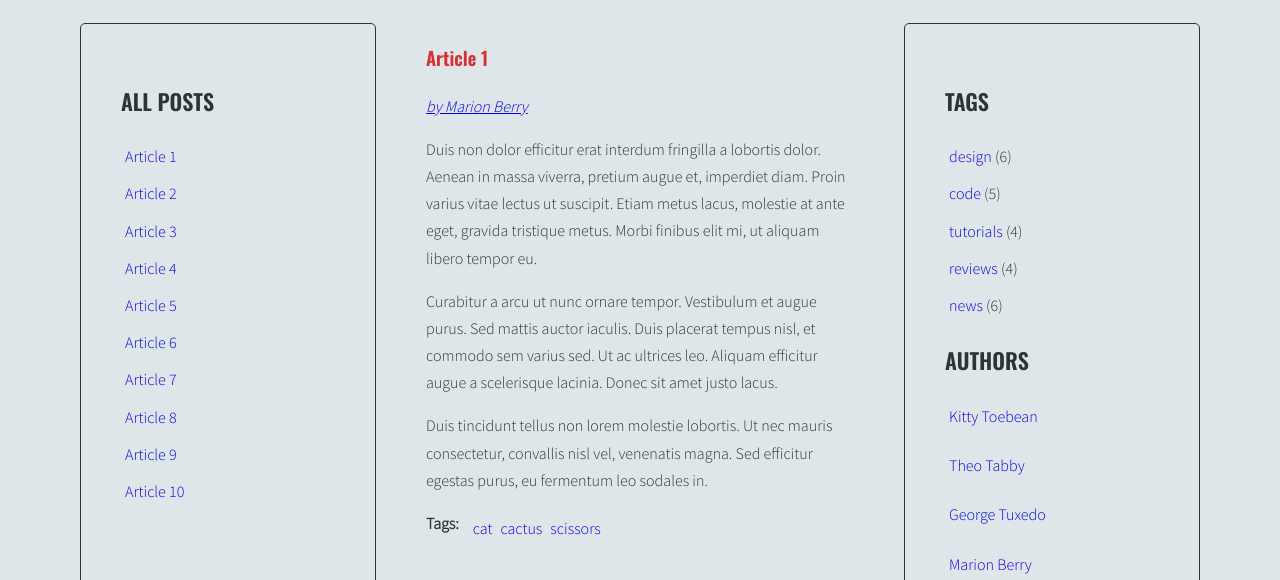
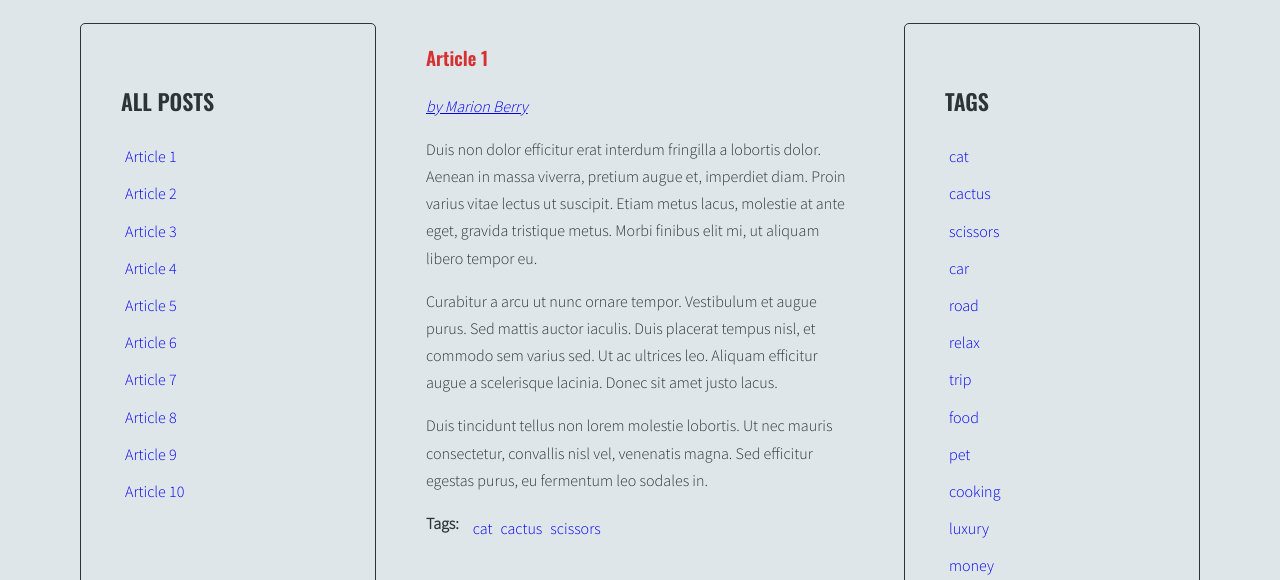
Before and after one commit to filip-taczkowski/javascript-blog, a website: page index.html in a window 1280 px wide. Shown: the part 220-800 px from the top of the page. Drawn offline with nearby package versions, Linux system fonts and the light colour scheme.

Commit message:
Add generateTags function

```diff
--- a/index.html
+++ b/index.html
@@ -180,11 +180,6 @@
             <aside class="sidebar sidebar-right">
               <h2 class="section-title">Tags</h2>
               <ul class="list tags">
-                <li><a href="#">design</a> <span>(6)</span></li>
-                <li><a href="#">code</a> <span>(5)</span></li>
-                <li><a href="#">tutorials</a> <span>(4)</span></li>
-                <li><a href="#">reviews</a> <span>(4)</span></li>
-                <li><a href="#">news</a> <span>(6)</span></li>
               </ul>
               <h2 class="section-title">Authors</h2>
               <ul class="list authors">
--- a/js/script.js
+++ b/js/script.js
@@ -39,7 +39,8 @@
     optTitleSelector = '.post-title',
     optTitleListSelector = '.titles',
     optArticleTagSelector = '.post-tags .list',
-    optArticleAuthorSelector = '.post-author';
+    optArticleAuthorSelector = '.post-author',
+    optTagsListSelector = '.tags .list';
 
   function generateTitleLinks(customSelector = '') {
 
@@ -288,4 +289,65 @@
 
   addClickListenersToAuthors();
 
+  function generateTags(){
+    /* [NEW] create a new variable allTags with an empty array */
+    let allTags = [];
+
+    /* find all articles */
+    const articles = document.querySelectorAll(optArticleSelector);
+    console.log('generateTags - articles: ', articles);
+
+    /* START LOOP: for every article: */
+    for (let article of articles) {
+
+      /* find tags wrapper */
+      const tagsWrapper = article.querySelector(optArticleTagSelector);
+      console.log('generateTags - tagswrapper: ', tagsWrapper);
+
+      /* make html variable with empty string */
+      let html = '';
+
+      /* get tags from data-tags attribute */
+      const articleTags = article.getAttribute('data-tags');
+      console.log('generateTags - articleTags: ', articleTags);
+
+      /* split tags into array */
+      const articleTagsArray = articleTags.split(' ');
+      console.log('generateTags - articleTagsArray: ', articleTagsArray);
+
+
+      /* START LOOP: for each tag */
+      for (let articleTag of articleTagsArray) {
+
+        /* generate HTML of the link */
+        const linkHTML = '<li><a href="tag-' + articleTag + '">' + articleTag + '</a></li>';
+        console.log ('generateTags - linkHTML', linkHTML);
+
+        /* add generated code to html variable */
+        html += linkHTML;
+
+        /* [NEW] check if this link is NOT already in allTags */
+        if(allTags.indexOf(linkHTML) == -1){
+          /* [NEW] add generated code to allTags array */
+          allTags.push(linkHTML);
+        }
+
+      /* END LOOP: for each tag */
+      }
+
+      /* insert HTML of all the links into the tags wrapper */
+      tagsWrapper.innerHTML = html;
+
+    /* END LOOP: for every article: */
+    }
+
+    /* [NEW] find list of tags in right column */
+    const tagList = document.querySelector('.tags');
+
+    /* [NEW] add html from allTags to tagList */
+    tagList.innerHTML = allTags.join(' ');
+  }
+
+  generateTags();
+
 }
```
